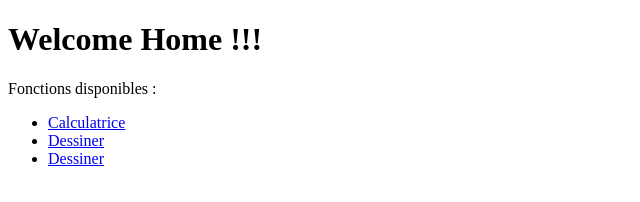
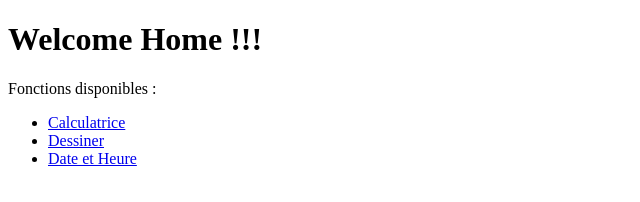
Before and after one commit to RemiReulier/genie_logiciel, a plain HTML site: page index.html in a window 1280 px wide. Shown: the full height of the page, 0-640 px from the left. Drawn offline with Linux system fonts and the light colour scheme.

Commit message:
v1.0.2_version_stable_(3_fonctions)

```diff
--- a/index.html
+++ b/index.html
@@ -11,7 +11,7 @@
     <ul>
         <li><a href="calculatrice.html">Calculatrice</a></li>
         <li><a href="dessiner.html">Dessiner</a></li>
-        <li><a href="date_heure.html">Dessiner</a></li>
+        <li><a href="date_heure.html">Date et Heure</a></li>
     </ul>
 </body>
 </html>
```
